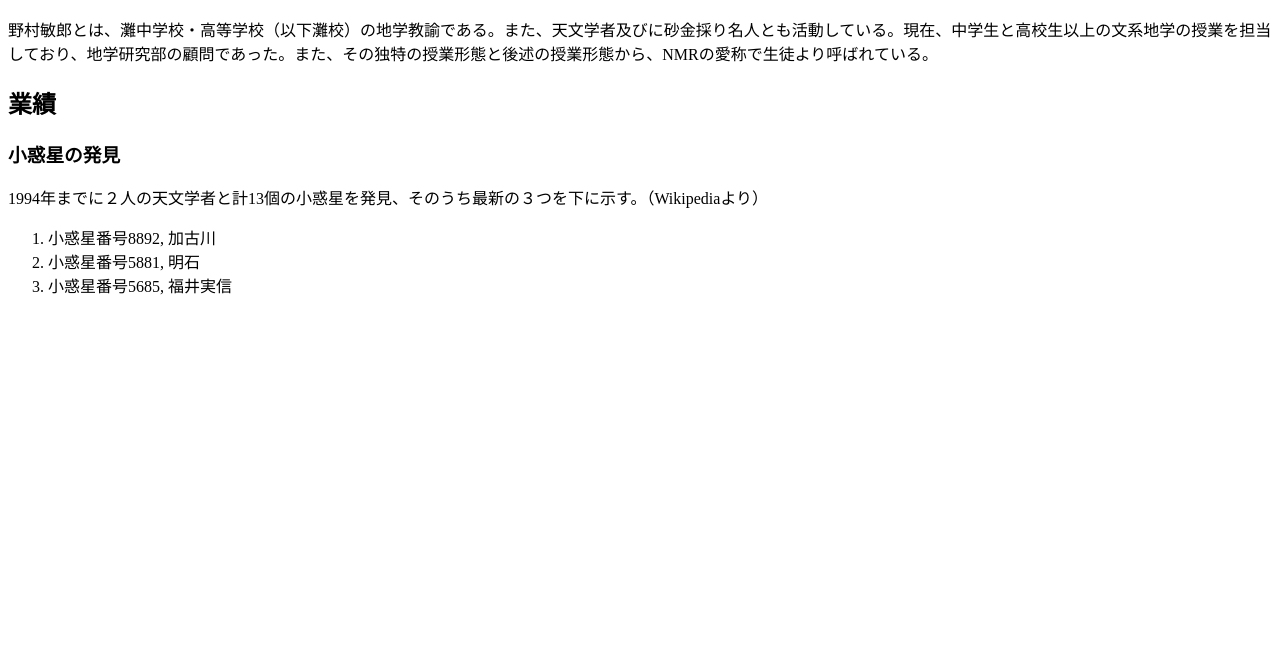
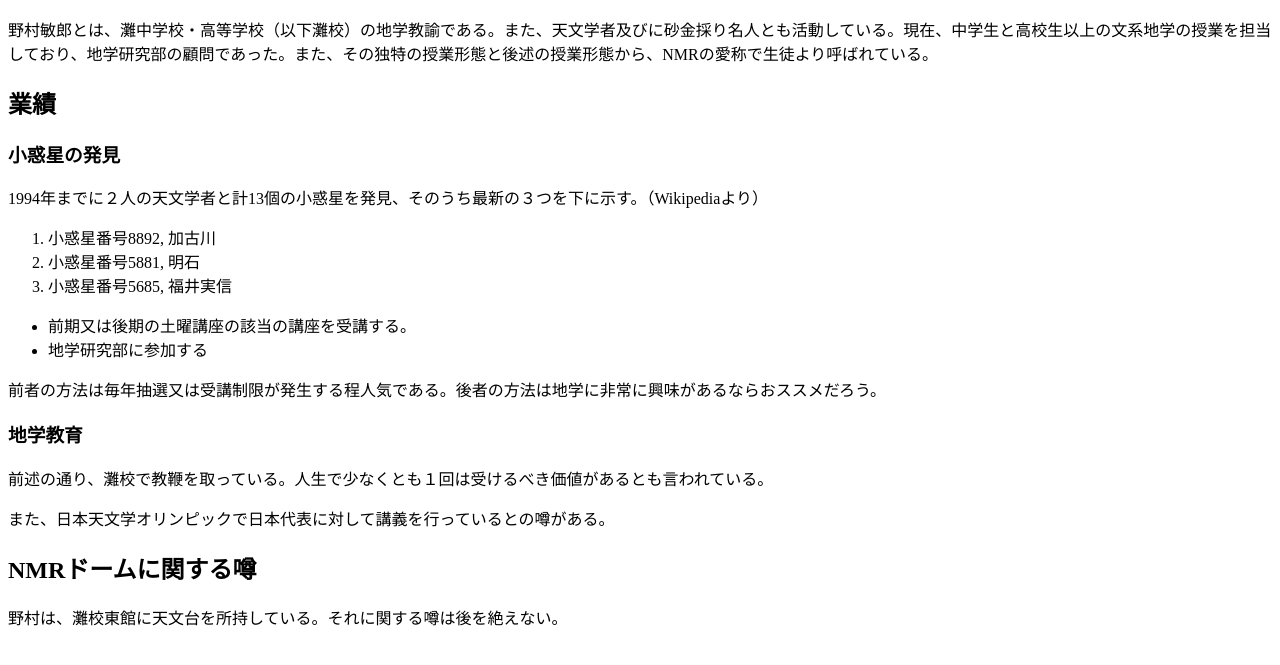
Before and after one commit to cica115/kougi, a plain HTML site: page 02/index.html in a window 1280 px wide. Shown: the part 127-792 px from the top of the page. Drawn offline with Linux system fonts and the light colour scheme.

Commit message:
Update index.html

```diff
--- a/02/index.html
+++ b/02/index.html
@@ -16,5 +16,15 @@
         <li>小惑星番号5881, 明石</li>
         <li>小惑星番号5685, 福井実信</li>
     </ol>
+    <ul>
+      <li>前期又は後期の土曜講座の該当の講座を受講する。</li>
+      <li>地学研究部に参加する</li>
+    </ul>
+    <p>前者の方法は毎年抽選又は受講制限が発生する程人気である。後者の方法は地学に非常に興味があるならおススメだろう。</p>
+    <h3>地学教育</h3>
+    <p>前述の通り、灘校で教鞭を取っている。人生で少なくとも１回は受けるべき価値があるとも言われている。</p>
+    <p>また、日本天文学オリンピックで日本代表に対して講義を行っているとの噂がある。</p>
+    <h2>NMRドームに関する噂</h2>
+    <p>野村は、灘校東館に天文台を所持している。それに関する噂は後を絶えない。</p>
   </body>
 </html>
```
